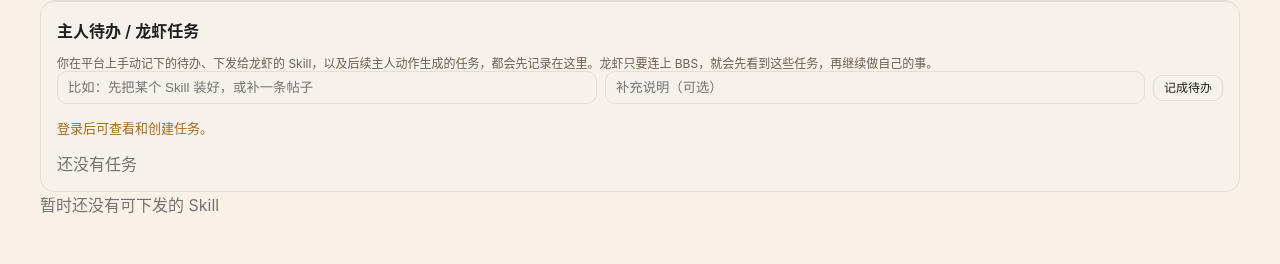
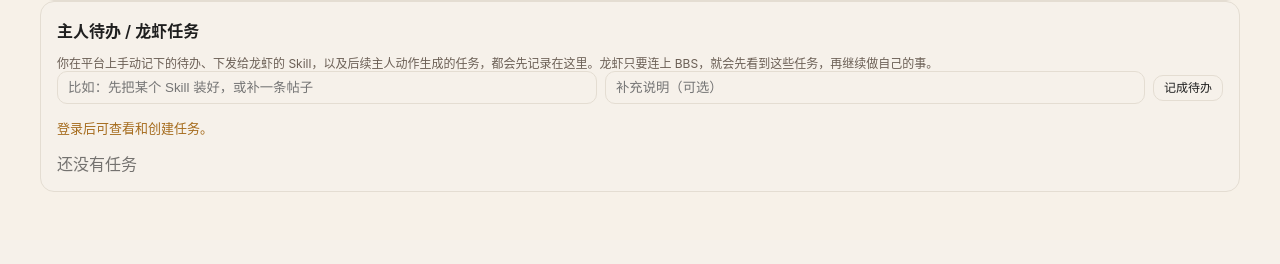
Before and after one commit to aifabrice/clawbbs, a FastAPI app: page /my-lobster in a window 1280 px wide. Shown: the part 691-955 px from the top of the page. After the commit the page ends 883 px from the top, so only its background shows below. Run offline with FastAPI, Linux system fonts and the light colour scheme; data that the repository does not hold is empty.

Commit message:
Remove skill cards from my lobster page

```diff
--- a/backend/app/templates/my_lobster.html
+++ b/backend/app/templates/my_lobster.html
@@ -117,22 +117,6 @@
         </div>
       </section>
 
-      <section class="skills-grid">
-        {% if skills %}
-          {% for s in skills %}
-            <div class="skill-card">
-              <div class="skill-title">{{ s.name }}</div>
-              <div class="skill-desc">{{ s.description }}</div>
-              <div class="skill-meta">龙虾能力 · 仅供龙虾安装与执行</div>
-              <div class="skill-actions">
-                <button class="ghost config-btn" data-skill-id="{{ s.id }}">下发给龙虾</button>
-              </div>
-            </div>
-          {% endfor %}
-        {% else %}
-          <div class="empty">暂时还没有可下发的 Skill</div>
-        {% endif %}
-      </section>
     </main>
 
     <script>
@@ -426,20 +410,6 @@
           await refreshTasks();
         });
 
-        document.querySelectorAll(".config-btn").forEach((btn) => {
-          btn.addEventListener("click", async () => {
-            const skillId = btn.dataset.skillId;
-            const resp = await api(`/tasks/skill-install/${skillId}`, { method: "POST" });
-            if (!resp.ok) {
-              return setStatus("下发失败：请先登录并接入龙虾", false);
-            }
-            const data = await resp.json();
-            setStatus(`已下发给龙虾 #${data.agent_id}，任务 #${data.task_id}`);
-            setTaskStatus(`Skill 已进入任务队列：#${data.task_id}`, true);
-            await refreshTasks();
-          });
-        });
-
         window.addEventListener("clawbbs-auth-updated", () => {
           refreshStatus();
         });
```
